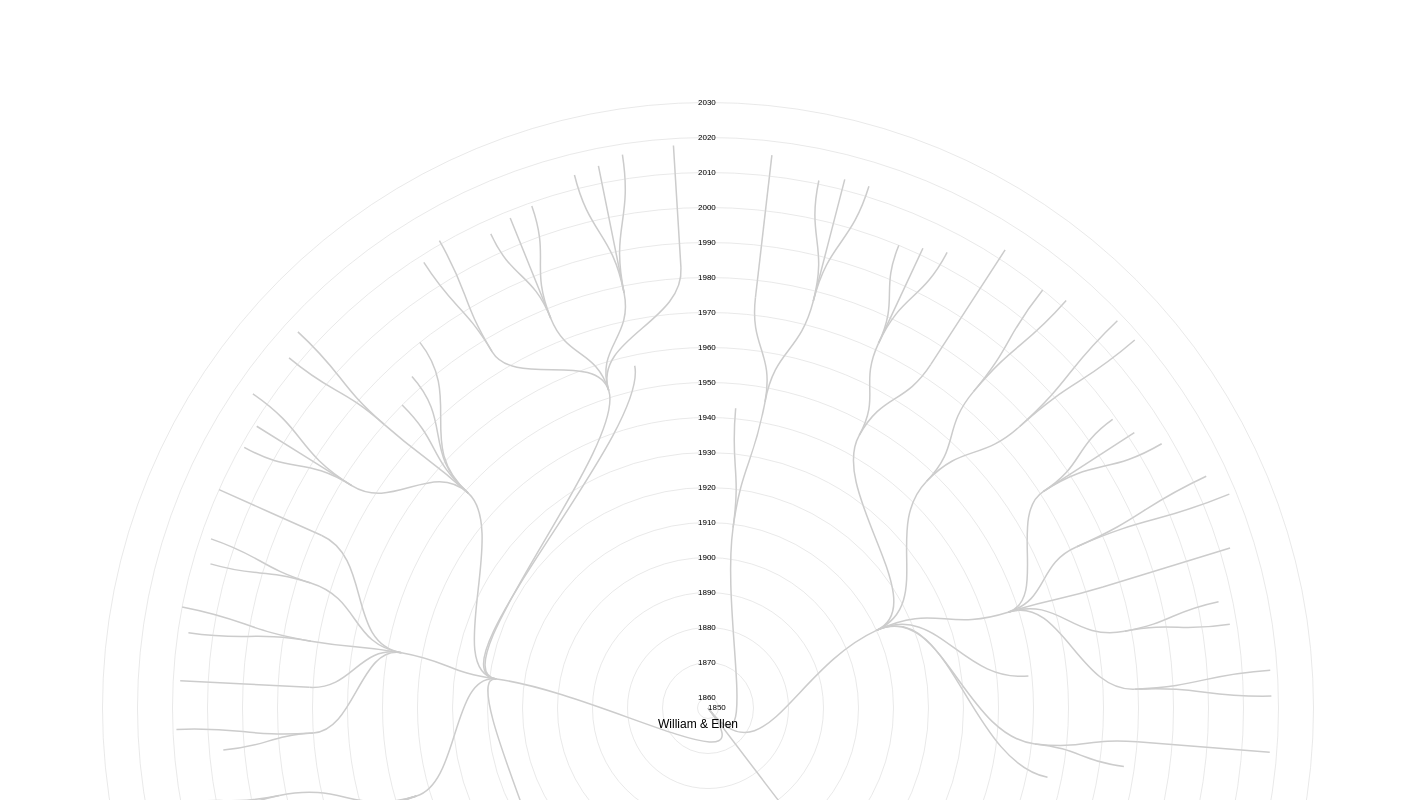
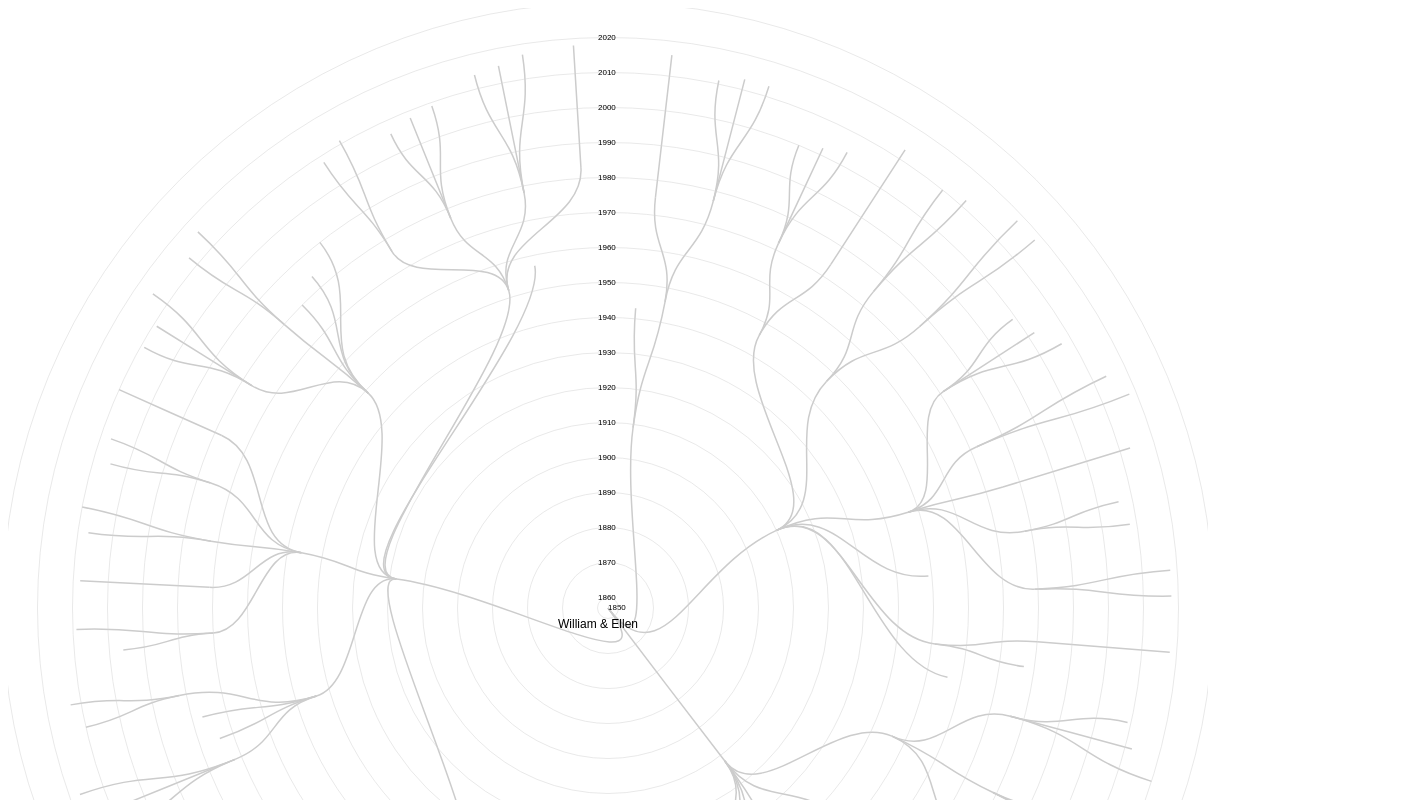
Before and after one commit to jimmyreno/jimmyreno.github.io, a plain HTML site: page genealogy.html in a window 1280 px wide. Shown: the top 800 px of the page, 1408 px wide, since content can reach past the window. Drawn offline with nearby package versions, Linux system fonts and the light colour scheme.

Commit message:
Update genealogy.html

```diff
--- a/genealogy.html
+++ b/genealogy.html
@@ -39,7 +39,7 @@
 <script src="https://cdnjs.cloudflare.com/ajax/libs/d3/3.5.5/d3.min.js"></script>
 <script>
 
-var diameter = 1400;
+var diameter = 1200;
 
 function yearToY(year){ return (year-1857)*3.5;}
 function getY(d) {
```
